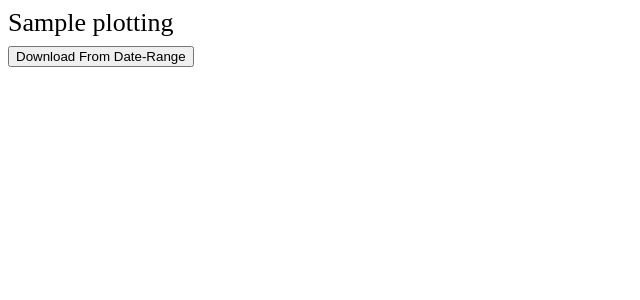
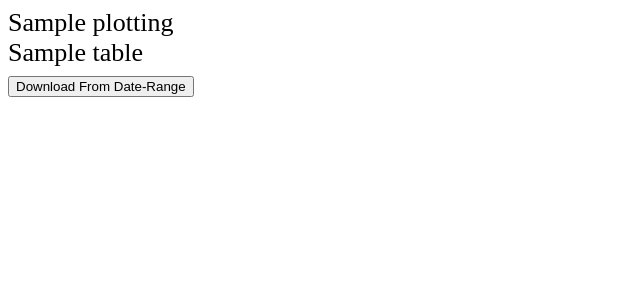
Before and after one commit to zoothar/Capstone_CoryGomez_EvanHauck, a Django app: template templates/Plot_Page.html in a window 1280 px wide. Shown: the top 300 px of the page, without its empty margins (0-640 px from the left). Run offline with Django 3.2, Linux system fonts and the light colour scheme; the template is opened without the code that fills it: most values are stand-ins (such as "Sample title", 1, 10 or a date in 2020).

Commit message:
added the table to html

```diff
--- a/WeatherStation/views.py
+++ b/WeatherStation/views.py
@@ -11,6 +11,7 @@
 import csv
 import warnings
 from . plotting import plotRecent
+from . plotting import plotTable
 
 pst = timezone('UTC')
 #View for the main page, the context are connection points between python and the html for enddate
@@ -45,7 +46,8 @@
     context = {
         'start': start,
         'end': end,
-        'plotting': plotGraph(column, start, end)
+        'plotting': plotGraph(column, start, end),
+        'table': plotTable(column, start, end)
     }
     return render(request, 'Plot_Page.html', context)
 
--- a/templates/Plot_Page.html
+++ b/templates/Plot_Page.html
@@ -11,6 +11,10 @@
     {{ plotting }}
     {% endautoescape %}
     <br>
+    {% autoescape off %}
+    {{ table }}
+    {% endautoescape %}
+    <br>
     <form id="downloadFromDate" action="downDate" method="POST">{% csrf_token %}
         <input id="startDate" name="startDate" type="hidden" value={{ start }} />
         <input id="endDate" name="endDate" type="hidden" value={{ end }} />
```
